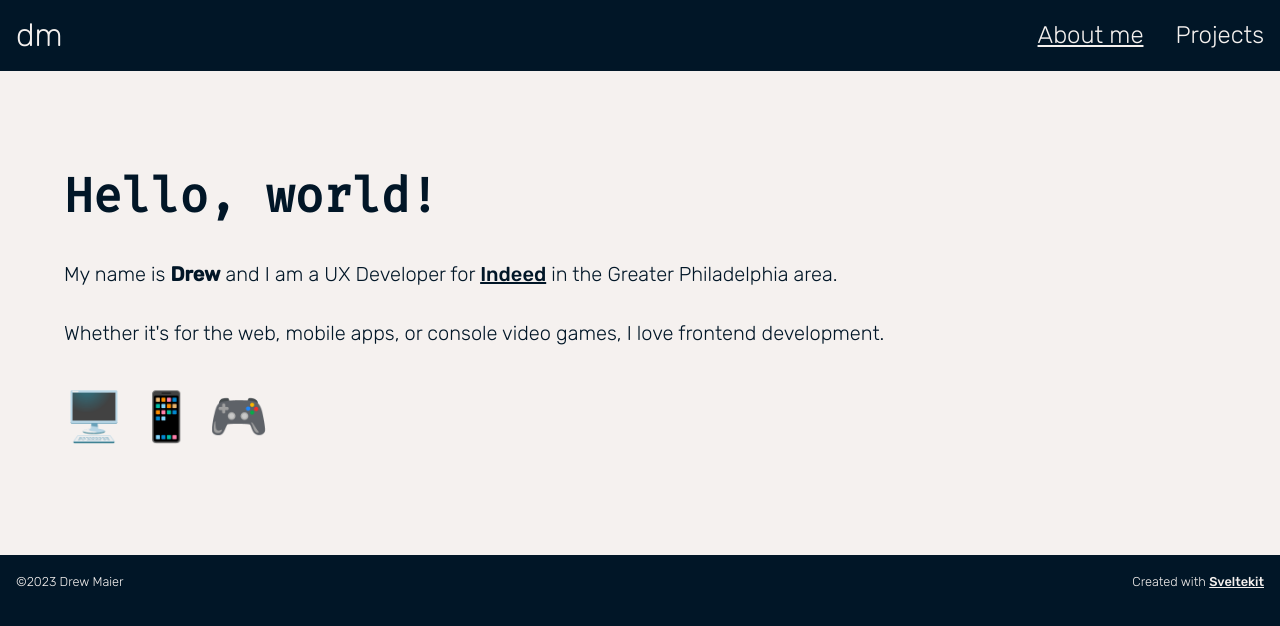
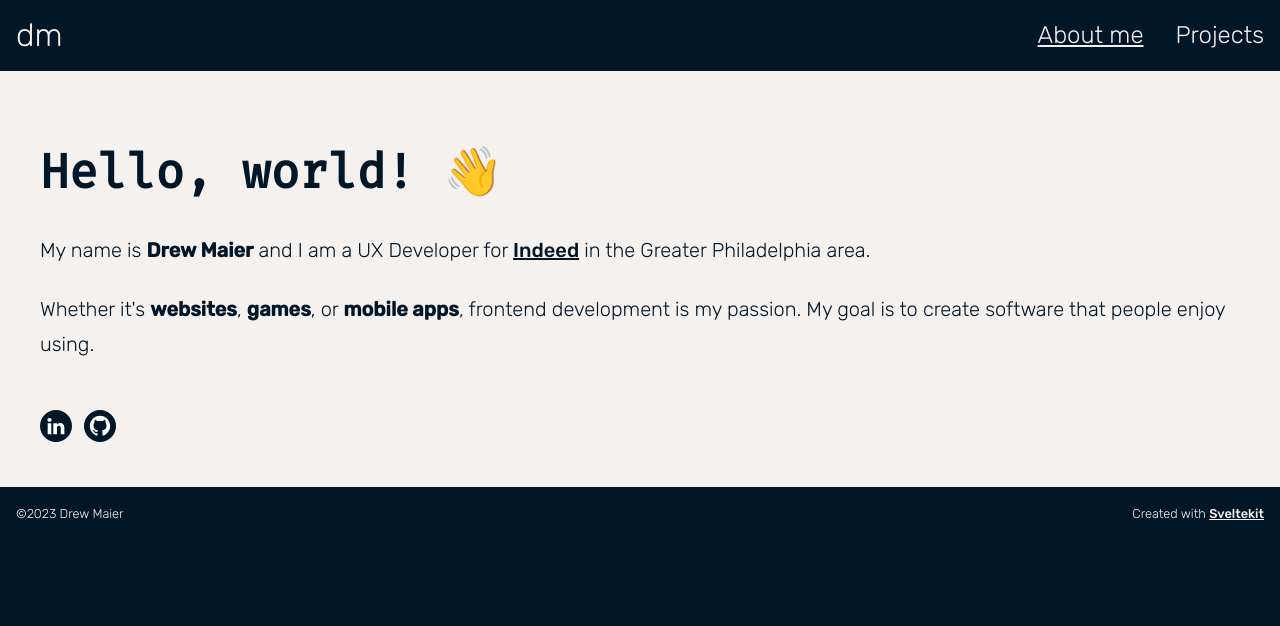
Before and after one commit to drewcmaier/portfolio, a SvelteKit app: page / in a window 1280 px wide. Shown: the top 626 px of the page. Built offline with nearby package versions, Linux system fonts and the light colour scheme.

Commit message:
fix: front page improvements

```diff
--- /dev/null
+++ b/src/lib/icons/GitHub.svelte
@@ -0,0 +1,19 @@
+<svg
+	enable-background="new 0 0 512 512"
+	id="Layer_1"
+	version="1.1"
+	viewBox="0 0 512 512"
+	xml:space="preserve"
+	xmlns="http://www.w3.org/2000/svg"
+	xmlns:xlink="http://www.w3.org/1999/xlink"
+	width="32"
+	height="32"
+	><g
+		><circle cx="256" cy="256" r="256" /><g
+			><path
+				d="M256,93.9c-89.5,0-162.1,72.6-162.1,162.1c0,70.5,45,130.4,107.8,152.8c0.3,0.1,1.4,0.5,1.7,0.6    c0.9,0.3,1.9,0.5,2.9,0.5c5.3,0,9.5-4.3,9.5-9.5c0-0.3,0-0.5,0-0.8l0,0c0-8.6,0-19.5,0-28.2c-10.3,2.1-25.9,4.1-34.4,0    c-11-5.3-16.6-12.1-21.9-25.5c-6.6-16.3-21.8-20.8-22.4-23.6c-0.6-2.9,16.1-7.2,24.7,2.7c8.6,9.9,17.3,29.7,35.8,27.8    c9.1-0.9,15-2.4,18.7-3.5c0.7-6.4,2.8-14.3,8.1-19.9c-43.5-7.2-72.5-30.6-72.5-76.5c0-20.9,6-37.1,16.6-49.2    c-1.8-10-4.8-33.2,3.2-41.3c0,0,11.3-7,43.7,15.8c12.1-2.8,25.5-4.2,39.8-4.2l0,0c0.3,0,0.5,0,0.8,0c0.3,0,0.5,0,0.8,0l0,0    c14.4,0.1,27.8,1.5,39.8,4.2c32.4-22.8,43.7-15.8,43.7-15.8c8,8.2,5,31.4,3.2,41.3c10.6,12.2,16.6,28.4,16.6,49.2    c0,45.9-28.9,69.3-72.5,76.5c8.3,8.7,8.6,22.8,8.6,28.6c0,5.5,0,42.3,0,42.5c0,5.3,4.3,9.5,9.5,9.5c0.8,0,1.5-0.1,2.3-0.3    c0.2,0,0.8-0.2,1-0.3c63.5-22,109.1-82.3,109.1-153.3C418.1,166.4,345.5,93.9,256,93.9z"
+				fill="#FFFFFF"
+			/></g
+		></g
+	></svg
+>
--- /dev/null
+++ b/src/lib/icons/LinkedIn.svelte
@@ -0,0 +1,11 @@
+<svg width="32" height="32" viewBox="0 0 48 48" fill="none" xmlns="http://www.w3.org/2000/svg">
+	<path
+		d="M0 24C0 10.7452 10.7452 0 24 0C37.2548 0 48 10.7452 48 24C48 37.2548 37.2548 48 24 48C10.7452 48 0 37.2548 0 24Z"
+	/>
+	<path
+		fill-rule="evenodd"
+		clip-rule="evenodd"
+		d="M17.3188 14.8227C17.3188 16.3918 16.1377 17.6473 14.2412 17.6473H14.2064C12.3805 17.6473 11.2 16.3918 11.2 14.8227C11.2 13.2204 12.4164 12 14.277 12C16.1377 12 17.2835 13.2204 17.3188 14.8227ZM16.9605 19.8778V36.2196H11.5216V19.8778H16.9605ZM36.5752 36.2196L36.5754 26.8497C36.5754 21.8303 33.8922 19.4941 30.3131 19.4941C27.4254 19.4941 26.1325 21.0802 25.4107 22.1929V19.8783H19.9711C20.0428 21.4117 19.9711 36.22 19.9711 36.22H25.4107V27.0934C25.4107 26.605 25.446 26.1178 25.5898 25.7681C25.9829 24.7924 26.8779 23.7822 28.3805 23.7822C30.3494 23.7822 31.1365 25.2807 31.1365 27.4767V36.2196H36.5752Z"
+		fill="white"
+	/>
+</svg>
--- a/src/routes/+page.svelte
+++ b/src/routes/+page.svelte
@@ -1,19 +1,31 @@
+<script>
+	import LinkedIn from '$lib/icons/LinkedIn.svelte';
+	import GitHub from '$lib/icons/GitHub.svelte';
+</script>
+
 <section>
-	<strong class="hello">Hello, world!</strong>
+	<strong class="hello">Hello, world! 👋</strong>
 	<p>
-		<span>My name is</span> <strong>Drew</strong>
+		<span>My name is</span> <strong>Drew Maier</strong>
 		<span
 			>and I am a UX Developer for <a href="https://www.indeed.com">Indeed</a> in the Greater Philadelphia
 			area.</span
 		>
 	</p>
-	<p>Whether it's for the web, mobile apps, or console video games, I love frontend development.</p>
-	<p class="emoji">🖥️ 📱 🎮</p>
+	<p>
+		Whether it's <strong>websites</strong>, <strong>games</strong>, or
+		<strong>mobile apps</strong>, frontend development is my passion. My goal is to create software
+		that people enjoy using.
+	</p>
+	<ul class="contact-links">
+		<li><a href="https://www.linkedin.com/in/drew-maier"><LinkedIn /></a></li>
+		<li><a href="https://github.com/drewcmaier"><GitHub /></a></li>
+	</ul>
 </section>
 
 <style>
 	section {
-		padding: var(--spacing-6);
+		padding: var(--spacing-4);
 		font-size: var(--font-size-2);
 		height: fill;
 	}
@@ -33,7 +45,11 @@
 		margin: var(--spacing-5) 0;
 	}
 
-	.emoji {
-		font-size: var(--font-size-6);
+	.contact-links {
+		display: flex;
+		list-style: none;
+		gap: var(--spacing-2);
+		padding: 0;
+		margin-block-start: var(--spacing-6);
 	}
 </style>
--- a/src/routes/style.css
+++ b/src/routes/style.css
@@ -17,6 +17,7 @@
     --spacing-4: 1.5rem;
     --spacing-5: 2.0rem;
     --spacing-6: 3.0rem;
+    --spacing-7: 4.5rem;
 
     --border-thin: 0.5px solid var(--color-primary);
     --border-normal: 1px solid var(--color-primary);
@@ -132,6 +133,14 @@ ul {
     padding-inline-start: var(--spacing-3);
 }
 
+svg {
+    fill: var(--color-primary);
+}
+
+nav svg {
+    fill: var(--color-background);
+}
+
 .visually-hidden {
     border: 0;
     clip: rect(0 0 0 0);
```
Also changed, not shown: src/routes/projects/+page.svelte (+11 -9 lines).
